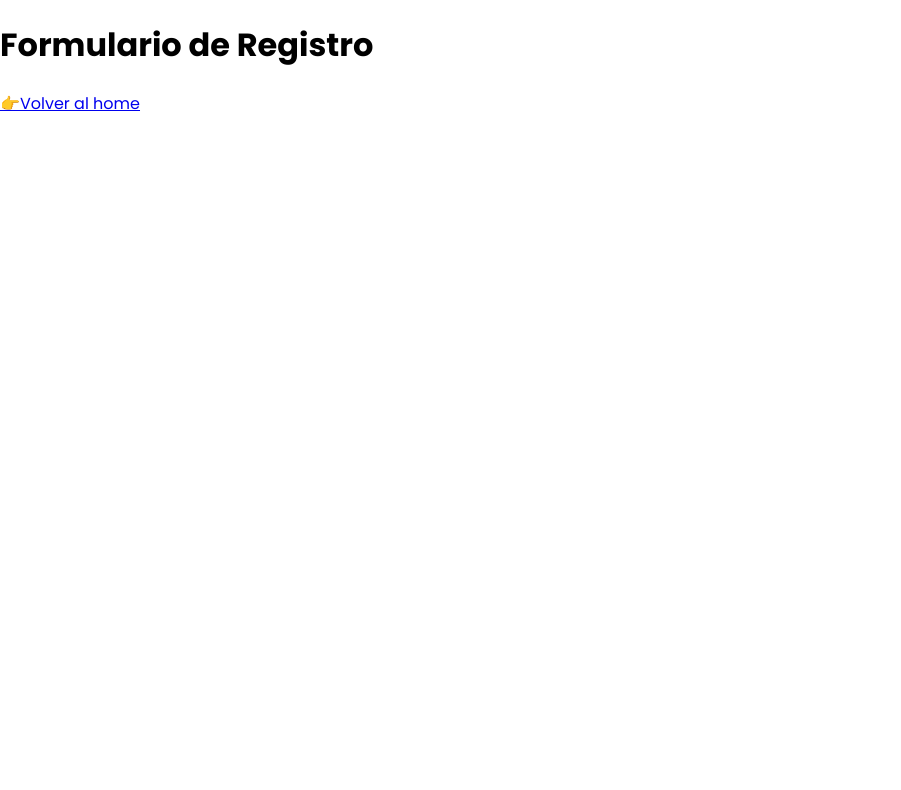
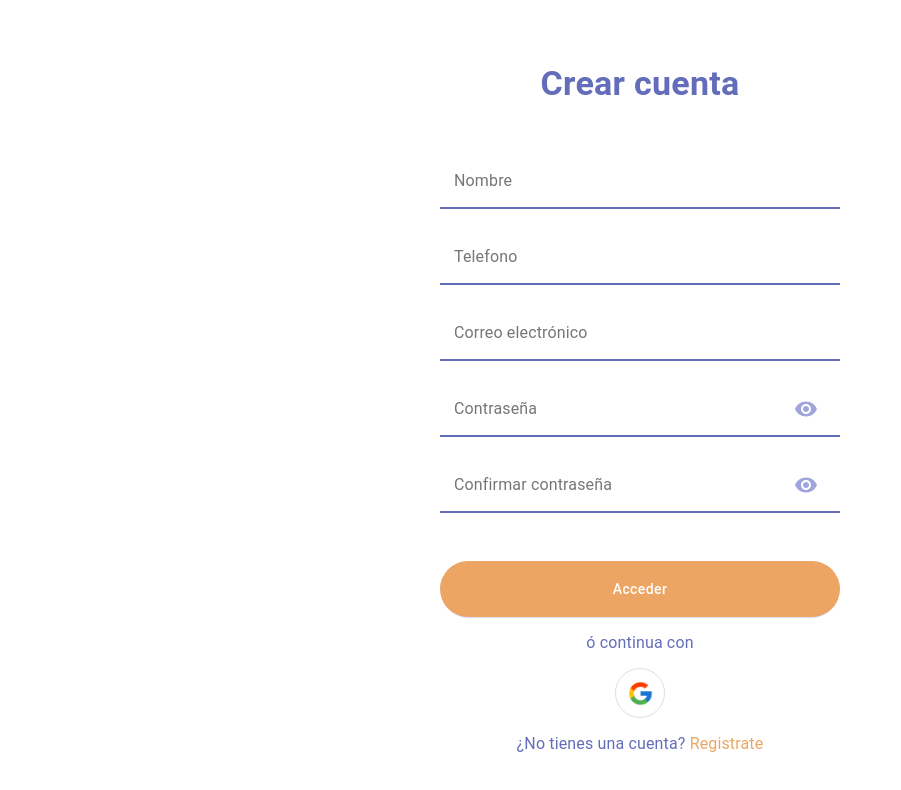
Before and after one commit to svalentinaog/app-vet-pet, a Next.js app: page /register in a window 1280 px wide. Shown: the top 790 px of the page, without its empty margins (0-901 px from the left). Built offline with nearby package versions, Linux system fonts and the light colour scheme; no server answers.

Commit message:
Inicio de sesión y registro funcionales!

```diff
--- a/app/register/page.tsx
+++ b/app/register/page.tsx
@@ -1,11 +1,82 @@
+"use client";
+
+import CustomPassField from "@/components/CustomPassField";
+import CustomTextField from "@/components/CustomTextField";
+import useUserAuthentication from "@/hooks/useUserAuthentication";
+import {
+  FormContainer,
+  Fields,
+  FormActions,
+  MainButton,
+  BtnGoogle,
+} from "@/styles/mui";
+import { CardMedia, Typography } from "@mui/material";
 import Link from "next/link";
 
-export default function Registro() {
+export default function Register() {
+  const {
+    user: { name, phone, email, password, confirmPassword },
+    methods: { updateField, handleSignUpForm, handleGoogleSignIn },
+  } = useUserAuthentication();
+
   return (
-    <div>
-      <h1>Formulario de Registro</h1>
-
-      <Link href={"/"}>👉Volver al home</Link>
-    </div>
+    <FormContainer size={{ sm: 6, xs: 12 }}>
+      <Typography variant="h4" sx={{ fontWeight: 700 }}>
+        Crear cuenta
+      </Typography>
+      <Fields>
+        <CustomTextField
+          label="Nombre"
+          value={name}
+          onChange={updateField("name")}
+        />
+        <CustomTextField
+          label="Telefono"
+          value={phone}
+          onChange={updateField("phone")}
+        />
+        <CustomTextField
+          label="Correo electrónico"
+          value={email}
+          onChange={updateField("email")}
+        />
+        <CustomPassField
+          label="Contraseña"
+          value={password}
+          onChange={updateField("password")}
+        />
+        <CustomPassField
+          label="Confirmar contraseña"
+          value={confirmPassword}
+          onChange={updateField("confirmPassword")}
+        />
+      </Fields>
+      <FormActions>
+        {/* Botón de iniciar sesión */}
+        <MainButton onClick={handleSignUpForm}>Acceder</MainButton>
+        {/* Enlace a la página de registro */}
+        <Typography variant="subtitle1" sx={{ lineHeight: "normal" }}>
+          ó continua con
+        </Typography>
+        {/* Iniciar sesión con Google */}
+        <BtnGoogle onClick={handleGoogleSignIn}>
+          <CardMedia
+            component="img"
+            image="/assets/google.png"
+            alt="img"
+            sx={{
+              maxWidth: "100%",
+              maxHeight: "100%",
+              objectFit: "contain",
+            }}
+          />
+        </BtnGoogle>
+        {/* Enlace a la página de registro */}
+        <Typography variant="subtitle1" sx={{ lineHeight: "normal" }}>
+          ¿No tienes una cuenta? <Link href="/register">Registrate</Link>
+        </Typography>
+        {/* me falto añadir boton ir atras link a home y view de register */}
+      </FormActions>
+    </FormContainer>
   );
 }
--- a/hooks/useUserAuthentication.ts
+++ b/hooks/useUserAuthentication.ts
@@ -2,7 +2,7 @@ import { updateUserStateByKey, setUser } from "@/lib/features/userSlice";
 import { UserKeys } from "@/lib/features/userState.types";
 import { useDispatch, useSelector } from "react-redux";
 import { onAuthStateChanged } from "firebase/auth";
-import { auth, signIn } from "@/lib/firebase";
+import { auth, signIn, signInWithGoogle, signUp } from "@/lib/firebase";
 import type { RootState } from "@/lib/store";
 import { useRouter } from "next/navigation";
 import { useEffect } from "react";
@@ -11,37 +11,47 @@ export default function useUserAuthentication() {
   const dispatch = useDispatch();
   const navigation = useRouter();
   const user = useSelector((state: RootState) => state.user.user);
-  const isAuthenticated = useSelector((state: RootState) => state.user.isAuthenticated);
+  const isAuthenticated = useSelector(
+    (state: RootState) => state.user.isAuthenticated
+  );
 
   // Verificar el estado de autenticación al cargar la aplicación
   useEffect(() => {
     const unsubscribe = onAuthStateChanged(auth, (firebaseUser) => {
       if (firebaseUser) {
-        dispatch(setUser({
+        dispatch(
+          setUser({
             user: {
+              id: firebaseUser.uid || "",
+              name: firebaseUser.displayName || "Nombre por default",
               email: firebaseUser.email || "",
-            name: firebaseUser.displayName || "Nombre por default",
               phone: firebaseUser.phoneNumber || "",
               password: "",
+              confirmPassword: "",
               pets: [],
               profilePictureUrl: firebaseUser.photoURL || "",
-            role: "user", // rol predeterminado
+              role: "user",
             },
             isAuthenticated: true,
-        }));
+          })
+        );
       } else {
-        dispatch(setUser({
+        dispatch(
+          setUser({
             user: {
+              id: "",
+              name: "",
               email: "",
-            name: "",
               phone: "",
               password: "",
+              confirmPassword: "",
               pets: [],
               profilePictureUrl: "",
               role: undefined,
             },
             isAuthenticated: false,
-        }));
+          })
+        );
       }
     });
 
@@ -59,23 +69,27 @@ export default function useUserAuthentication() {
   const handleSignInForm = async () => {
     const { email, password } = user;
     try {
-      // Autenticación con Firebase
       const loginData = await signIn({ email, password });
       const firebaseUser = loginData.user;
 
-      // Despachar los datos del usuario al estado global
-      dispatch(setUser({
+      if (firebaseUser) {
+        dispatch(
+          setUser({
             user: {
+              id: firebaseUser.uid || "",
+              name: firebaseUser.displayName || "Nombre por default",
               email: firebaseUser.email || "",
-          name: firebaseUser.displayName || "Nombre por default",
               phone: firebaseUser.phoneNumber || "",
               password: "",
+              confirmPassword: "",
               pets: [],
               profilePictureUrl: firebaseUser.photoURL || "",
-          role: "user", // rol predeterminado
+              role: "user",
             },
             isAuthenticated: true,
-      }));
+          })
+        );
+      }
 
       console.log("Inicio de sesión exitoso:", loginData);
       navigation.push("/");
@@ -84,9 +98,63 @@ export default function useUserAuthentication() {
     }
   };
 
+  const handleGoogleSignIn = async () => {
+    try {
+      const user = await signInWithGoogle();
+      console.log("Usuario autenticado con Google:", user);
+
+      navigation.push("/");
+    } catch (error) {
+      console.error("Error al iniciar sesión con Google:", error);
+    }
+  };
+
+  const handleSignUpForm = async () => {
+    const { name, phone, email, password } = user;
+
+    try {
+      const registerData = await signUp({
+        name,
+        phone,
+        email,
+        password,
+      });
+      const firebaseUser = registerData.user;
+
+      dispatch(
+        setUser({
+          user: {
+            id: firebaseUser.uid,
+            name,
+
+            phone,
+            email: firebaseUser.email || email,
+            password: "",
+            confirmPassword: "",
+            pets: [],
+            profilePictureUrl: firebaseUser.photoURL || "",
+            role: "user",
+          },
+          isAuthenticated: true,
+        })
+      );
+
+      console.log("Registro exitoso:", registerData);
+      navigation.push("/");
+    } catch (error) {
+      console.error("Error al registrar usuario:", error);
+      alert(error);
+    }
+  };
+
   return {
     user,
     isAuthenticated,
-    methods: { updateField, handleSignInForm },
+    methods: {
+      updateField,
+      handleSignInForm,
+      handleSignUpForm,
+      handleGoogleSignIn,
+    },
   };
 }
--- a/lib/features/userState.types.ts
+++ b/lib/features/userState.types.ts
@@ -1,9 +1,12 @@
 export interface IUserState {
   user: {
+    id: string;
     name: string;
+
     email: string;
     phone: string;
     password: string;
+    confirmPassword: string;
     pets: string[];
     role?: "user" | "admin";
     registrationDate?: Date;
@@ -24,10 +27,13 @@ export type UserStateUpdate = {
 // Estado inicial
 const UserState: IUserState = {
   user: {
+    id: "",
     name: "",
+
     email: "",
     phone: "",
     password: "",
+    confirmPassword: "",
     pets: [],
     role: undefined,
     registrationDate: undefined,
--- a/lib/firebase.ts
+++ b/lib/firebase.ts
@@ -1,4 +1,4 @@
-import { getFirestore } from "firebase/firestore"
+import { getFirestore, doc, setDoc } from "firebase/firestore";
 import { initializeApp } from "firebase/app";
 import {
   getAuth,
@@ -6,12 +6,14 @@ import {
   browserLocalPersistence,
   signInWithEmailAndPassword,
   GoogleAuthProvider,
-  getIdToken
+  getIdToken,
+  createUserWithEmailAndPassword,
+  updateProfile,
+  fetchSignInMethodsForEmail,
+  signInWithPopup,
 } from "firebase/auth";
 
-// TODO: Add SDKs for Firebase products that you want to use
-// https://firebase.google.com/docs/web/setup#available-libraries
-
+// Configuración de Firebase
 const firebaseConfig = {
   apiKey: "AIzaSyBAOGtkq9UqqnGAUgXN8l9WLVIqZLAD-oY",
   authDomain: "app-vet-pet-ff124.firebaseapp.com",
@@ -21,24 +23,108 @@ const firebaseConfig = {
   appId: "1:914502278527:web:75135a52cbb2962a860e4a",
 };
 
+// Inicializar Firebase
 const app = initializeApp(firebaseConfig);
+export const auth = getAuth(app);
+export const firestore = getFirestore(app);
 
-export const auth = getAuth(app);
+// Configuración de persistencia
 setPersistence(auth, browserLocalPersistence).catch((error) => {
   console.error("Error configurando la persistencia:", error);
 });
 
-export default app;
+// ======================= INICIO DE SESIÓN ======================= //}
+// Función para iniciar sesión con E-mail y Contraseña
+export const signIn = async (user: { email: string; password: string }) => {
+  const userCredential = await signInWithEmailAndPassword(
+    auth,
+    user.email,
+    user.password
+  );
 
-// ============== Inicio de sesión con E-mail y Contraseña ============== //
-export const signIn = async (user: { email: string; password: string }) => {
-  const userCredential = await signInWithEmailAndPassword(auth, user.email, user.password);
+  // Obtener el token de ID de Firebase
   const token = await getIdToken(userCredential.user);
 
-  // Establecer token en las cookies
+  // Guardar token en las cookies
   document.cookie = `auth-token=${token}; path=/;`;
 
   return userCredential;
 };
 
-export const firestore = getFirestore(app)
+// Función para iniciar sesión con Google
+export const signInWithGoogle = async () => {
+  const provider = new GoogleAuthProvider();
+  const auth = getAuth();
+
+  try {
+    const result = await signInWithPopup(auth, provider);
+    const user = result.user;
+
+    // Obtener el token de ID de Firebase
+    const token = await getIdToken(user);
+
+    // Guardar token en las cookies
+    document.cookie = `auth-token=${token}; path=/;`;
+    console.log("Usuario autenticado con Google:", user);
+
+    return user;
+  } catch (error) {
+    console.error("Error al iniciar sesión con Google:", error);
+    throw error;
+  }
+};
+
+// ======================= REGISTRO DE USUARIO ======================= //
+
+// Función para regisrarse
+export const signUp = async ({
+  email,
+  password,
+  name,
+  phone,
+}: {
+  email: string;
+  password: string;
+  name: string;
+  phone: string;
+}) => {
+  const auth = getAuth();
+  try {
+    // Verificar si el correo electrónico ya está en uso
+    const existingUser = await fetchSignInMethodsForEmail(auth, email);
+    if (existingUser.length > 0) {
+      throw new Error("Este correo electrónico ya está registrado.");
+    }
+
+    // Si el correo no está en uso, continuar con el registro
+    const userCredential = await createUserWithEmailAndPassword(
+      auth,
+      email,
+      password
+    );
+
+    const firebaseUser = userCredential.user;
+
+    await updateProfile(firebaseUser, {
+      displayName: name,
+    });
+
+    await setDoc(doc(firestore, "users", firebaseUser.uid), {
+      name,
+      phone,
+      email,
+      uid: firebaseUser.uid,
+      role: "user",
+      profilePictureUrl: firebaseUser.photoURL || "",
+      createdAt: new Date(),
+    });
+
+    const token = await getIdToken(firebaseUser);
+    document.cookie = `auth-token=${token}; path=/;`;
+
+    return userCredential;
+  } catch (error) {
+    console.error("Error durante el registro:", error);
+    throw error;
+  }
+};
```
Also changed, not shown: app/login/page.tsx (+12 -9 lines). Lines whose indentation alone changed are shown as unchanged.
